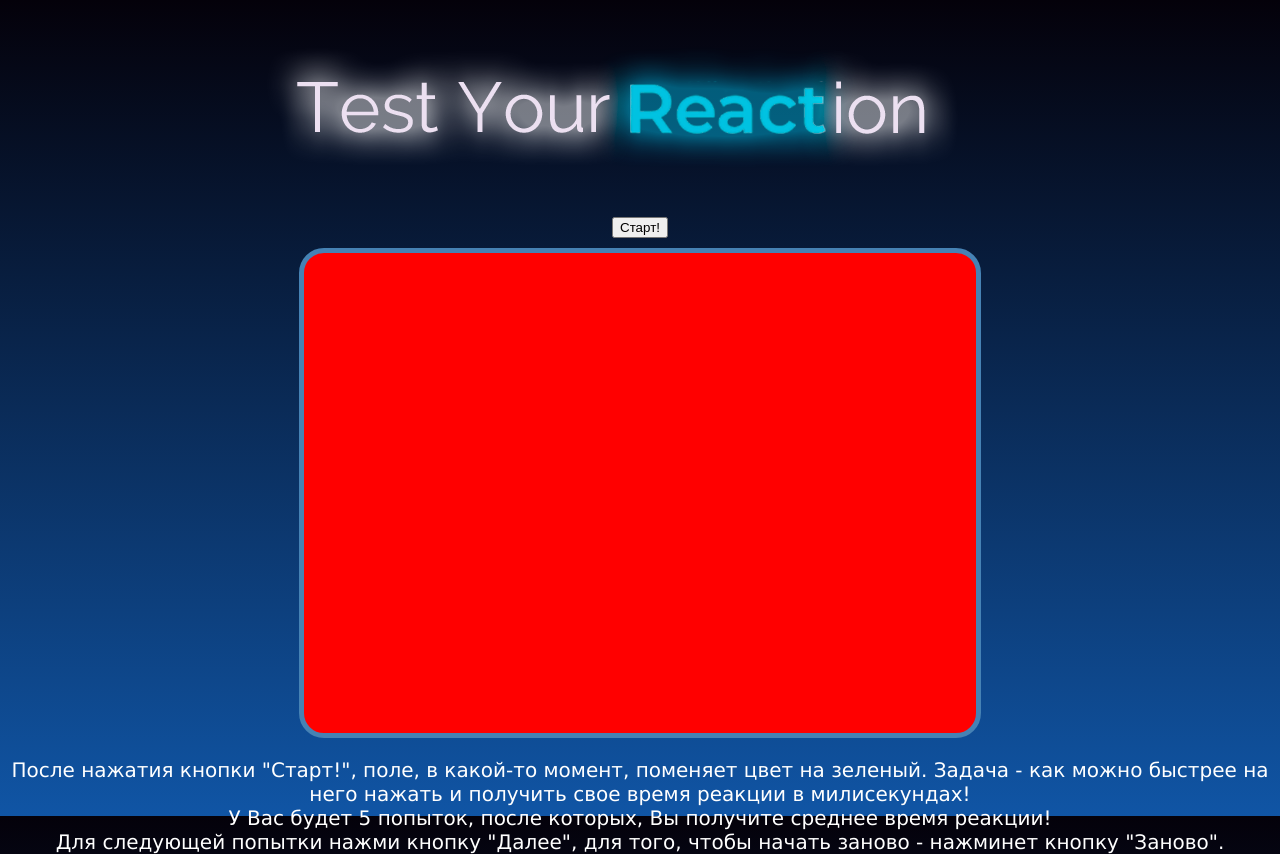
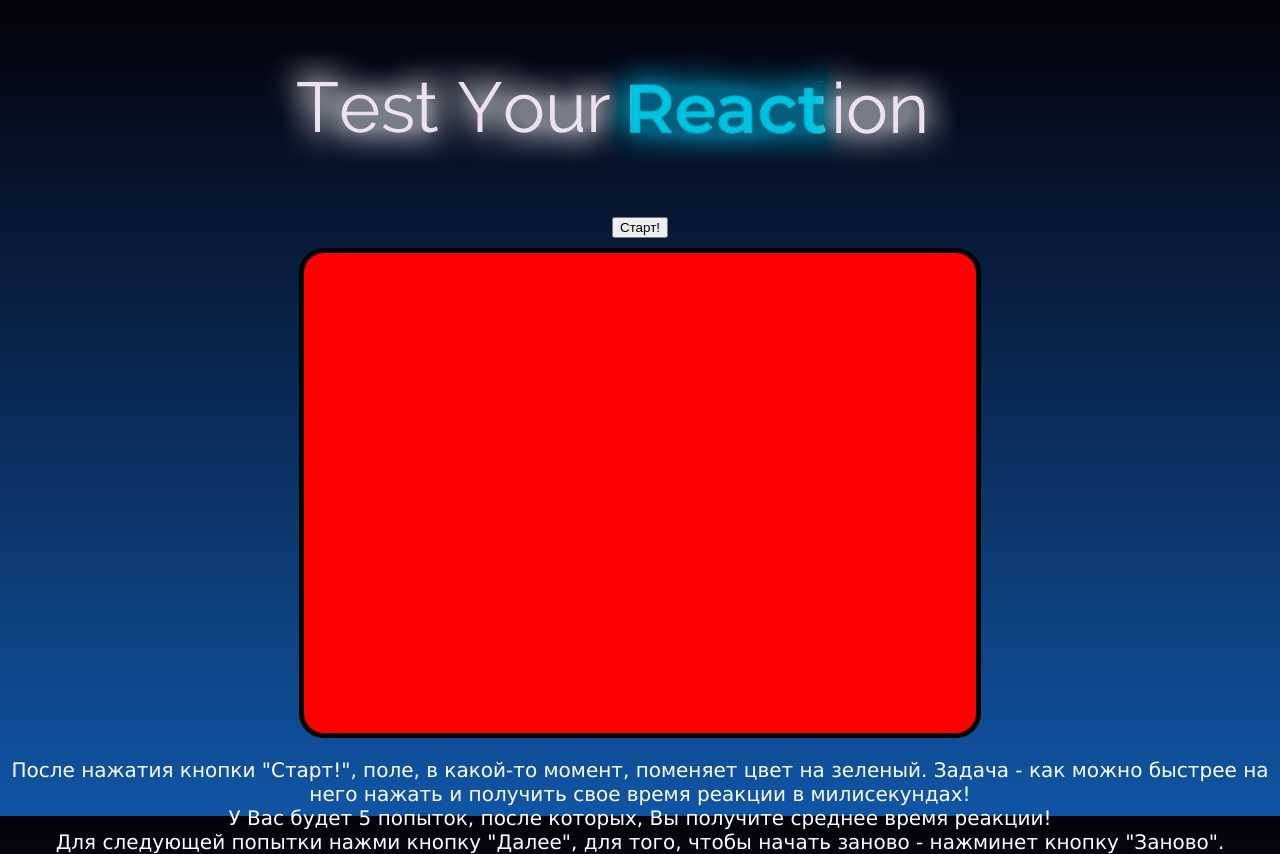
Before and after one commit to goncharovp/testYourReaction, a React (Create React App) app: page / in a window 1280 px wide. Built offline with nearby package versions, Linux system fonts and the light colour scheme.

Commit message:
Update App.css

```diff
--- a/src/App.css
+++ b/src/App.css
@@ -3,6 +3,7 @@ body {
   height: 100vh;
   font-family: 'Verdana', sans-serif;
   font-size: 20px;
+  color: white;
 }
 
 input {
@@ -38,7 +39,7 @@ input {
 }
 
 .yellow {
-  border: 5px solid steelblue;
+  border: 5px solid rgb(0, 0, 0);
   border-radius: 25px;
   width: 50%;
   height: 400px;
@@ -49,7 +50,7 @@ input {
 }
 
 .green {
-  border: 5px solid steelblue;
+  border: 5px solid rgb(0, 0, 0);
   border-radius: 25px;
   width: 50%;
   height: 400px;
@@ -60,7 +61,7 @@ input {
 }
 
 .red{
-  border: 5px solid steelblue;
+  border: 5px solid rgb(0, 0, 0);
   border-radius: 25px;
   width: 50%;
   height: 400px;
```
